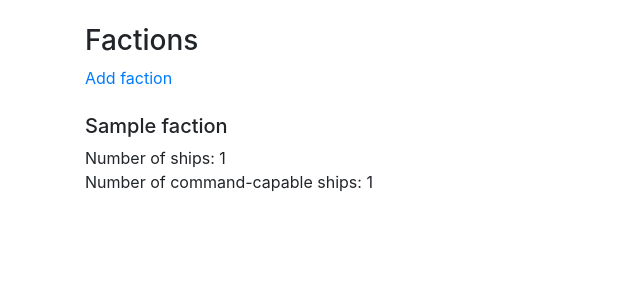
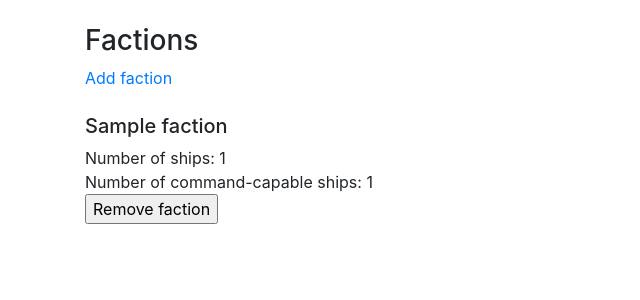
Before and after one commit to elucca/FleetReport, a Flask app: page /factions/ in a window 1280 px wide. Shown: the part 56-356 px from the top of the page, without its empty margins (0-640 px from the left). Run offline with Flask 2, Linux system fonts and the light colour scheme; tables that the repository leaves empty hold one stand-in row (values such as "Sample post"); some libraries are stand-ins or nearby versions.

Commit message:
Implement removing of factions

```diff
--- a/application/factions/views.py
+++ b/application/factions/views.py
@@ -3,6 +3,7 @@ from flask import render_template, request, redirect, url_for
 from application import app, db, login_required
 from application.factions.models import Faction
 from application.factions.forms import FactionCreateForm
+from application.ships.models import Ship
 
 # Page for displaying factions and their information
 @app.route("/factions/", methods=["GET"])
@@ -20,7 +21,7 @@ def factions_index():
 def factions_create_form():
     return render_template("factions/new.html", form = FactionCreateForm())
 
-# Address for adding a faction
+# Adds a faction
 @app.route("/factions/", methods=["POST"])
 @login_required(role="ADMIN")
 def factions_create():
@@ -36,3 +37,20 @@ def factions_create():
     db.session().commit()
 
     return redirect(url_for("factions_index"))
+
+# Removes the faction with the given primary key. Ships belonging to this faction are NOT
+# removed, but the associations are.
+@app.route("/factions/remove/<faction_id>/", methods=["POST"])
+@login_required(role="ADMIN")
+def factions_remove(faction_id):
+    faction = Faction.query.filter_by(id = faction_id).first()
+    # Not very optimal, queries all ships
+    ships = Ship.query.all()
+    for ship in ships:
+        if faction in ship.factions:
+            ship.factions.remove(faction)
+
+    Faction.query.filter(Faction.id == faction_id).delete()
+
+    db.session.commit()
+    return redirect(url_for("factions_index"))
--- a/application/ships/views.py
+++ b/application/ships/views.py
@@ -142,16 +142,14 @@ def _get_factions_list_():
     return factions_list
 
 # Adds entries to factionships association table when creating or updating
-# a ship
+# a ship. Note: committing to db is the responsibility of the caller.
 def _associate_to_factions_(ship, faction_ids):
     for faction_id in faction_ids:
         faction = Faction.query.filter_by(id = faction_id).first()
         faction.ships.append(ship)
-        db.session.add(faction)
-        db.session.commit()
 
 # Removes entries from factionships association table when removing or
-# updating a ship
+# updating a ship. Note: committing to db is the responsibility of the caller.
 def _unassociate_from_factions_(ship):
     factions = Faction.query.all()
     for faction in factions:
--- a/application/templates/factions/list.html
+++ b/application/templates/factions/list.html
@@ -15,7 +15,14 @@
       <span>Number of ships: {{ faction.faction_info.ship_count }}</span>
       <br>
       <span>Number of command-capable ships: {{ faction.faction_info.command_ship_count }}</span>
+
+      <br>
+      <form method="POST" action="{{ url_for('factions_remove', faction_id=faction.id) }}">
+          <input type="submit" value="Remove faction"/>
+      </form>
     </tr>
+    <br>
+    <br>
     {% endfor %}
   </table>
 {% endblock %}
```
